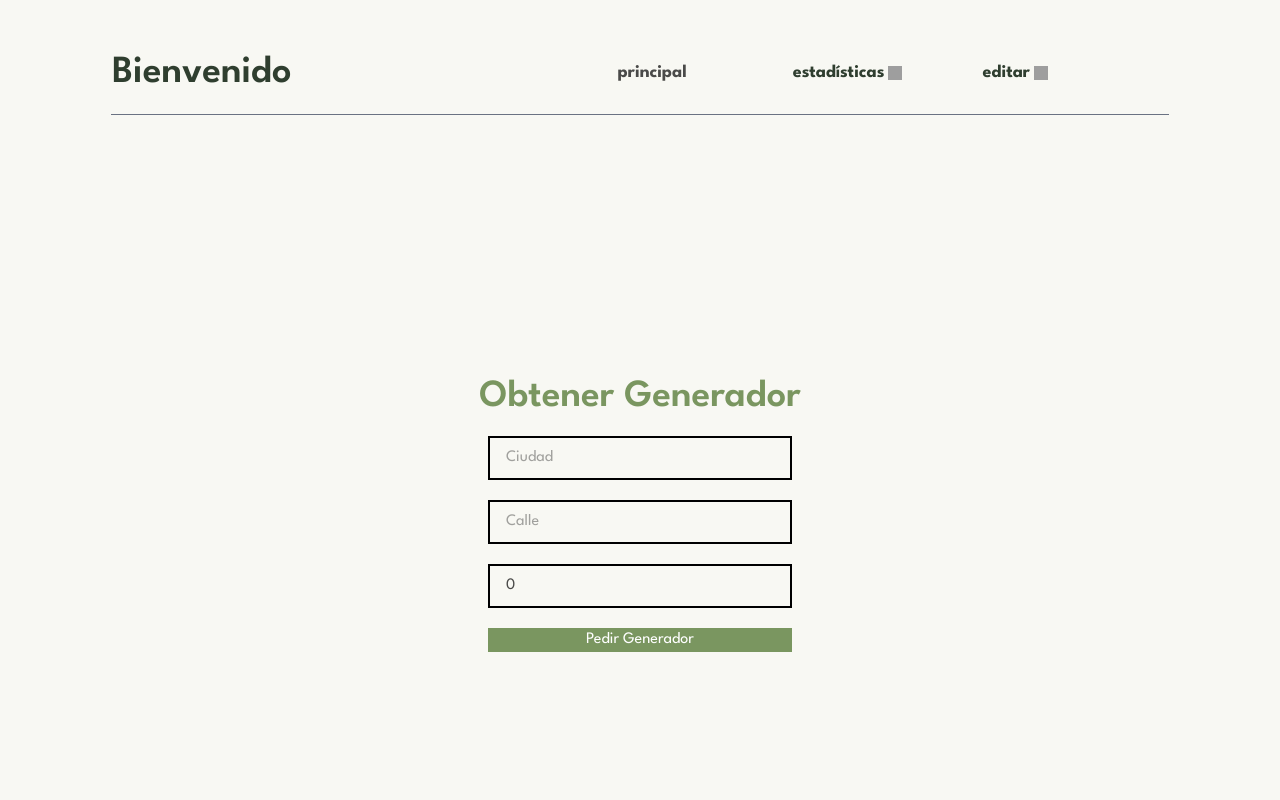
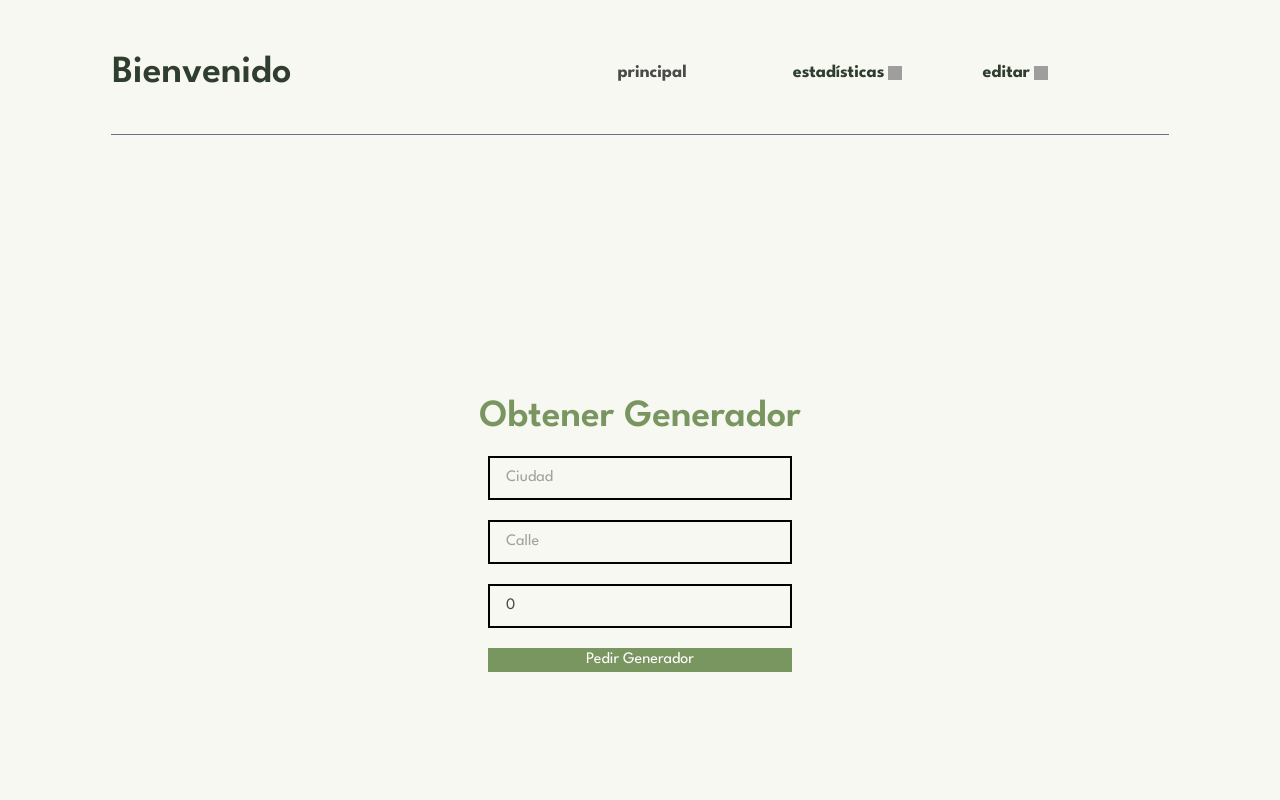
Before and after one commit to FedeLupianez/Librevento_control, a SvelteKit app in the folder Frontend/: page /get_generator in a window 1280 px wide. Shown: the top 800 px of the page. Built offline with nearby package versions, Linux system fonts and the light colour scheme; no server answers; grey boxes are pictures that could not be loaded; some icons are missing.

Commit message:
Corrijo los tamaños para que esté todo centrado y en separados igualmente

```diff
--- a/Frontend/src/components/Header.svelte
+++ b/Frontend/src/components/Header.svelte
@@ -50,8 +50,8 @@
 </script>
 
 {#if !showMobile}
-	<div class="flex flex-col items-center justify-center">
-		<div class="container flex flex-row items-center justify-between px-20 py-3">
+	<div class="flex flex-col items-stretch justify-center gap-5">
+		<div class="flex flex-row items-center justify-between px-20 py-3">
 			<h1 class="mr-15 items-center text-center">
 				{#if !$user}
 					<span class="text-[#2f3e2f]">{title}</span>
@@ -128,7 +128,7 @@
 				<UserProfileButton />
 			</div>
 		</div>
-		<div class="h-[1.5px] w-[87%] bg-gray-500"></div>
+		<div class="mx-auto h-[1.5px] w-[87%] bg-gray-500"></div>
 	</div>
 {:else}
 	<div
```
